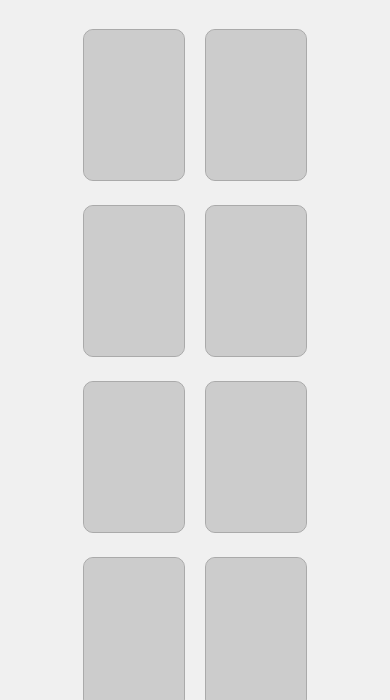
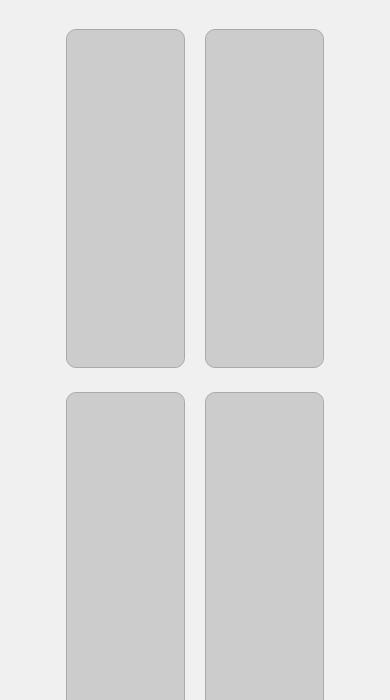
Before and after one commit to BestSecond/BestSecond.github.io, a plain HTML site: page index.html in a window 390 px wide. Shown: the part 144-844 px from the top of the page. Drawn offline with Linux system fonts and the light colour scheme.

Commit message:
Update index.html

```diff
--- a/index.html
+++ b/index.html
@@ -12,8 +12,8 @@
             padding: 20px;
         }
         .card {
-            width: 100px;
-            height: 150px;
+            width: 20vw; /* 카드 너비를 뷰포트 너비의 20%로 설정 */
+            height: 30vh; /* 카드 높이를 뷰포트 높이의 30%로 설정 */
             background-color: #ccc;
             border: 1px solid #aaa;
             border-radius: 10px;
@@ -21,6 +21,7 @@
             margin: 10px;
             cursor: pointer;
             position: relative;
+            overflow: hidden; /* 이미지가 카드 영역을 넘지 않도록 설정 */
         }
         .card.selected {
             border: 2px solid #ff5722;
@@ -30,6 +31,7 @@
             height: 100%;
             border-radius: 10px;
             display: none; /* Initially hidden */
+            object-fit: cover; /* 이미지 비율 유지 */
         }
         button {
             padding: 10px 20px;
@@ -46,6 +48,15 @@
         .result-card {
             margin: 10px;
             text-align: center;
+        }
+        @media (max-width: 600px) {
+            .card {
+                width: 30vw; /* 더 작은 화면에서는 카드 너비를 30%로 설정 */
+                height: 40vh; /* 높이를 40%로 설정 */
+            }
+            button {
+                font-size: 14px; /* 버튼 텍스트 크기 조정 */
+            }
         }
     </style>
 </head>
```
